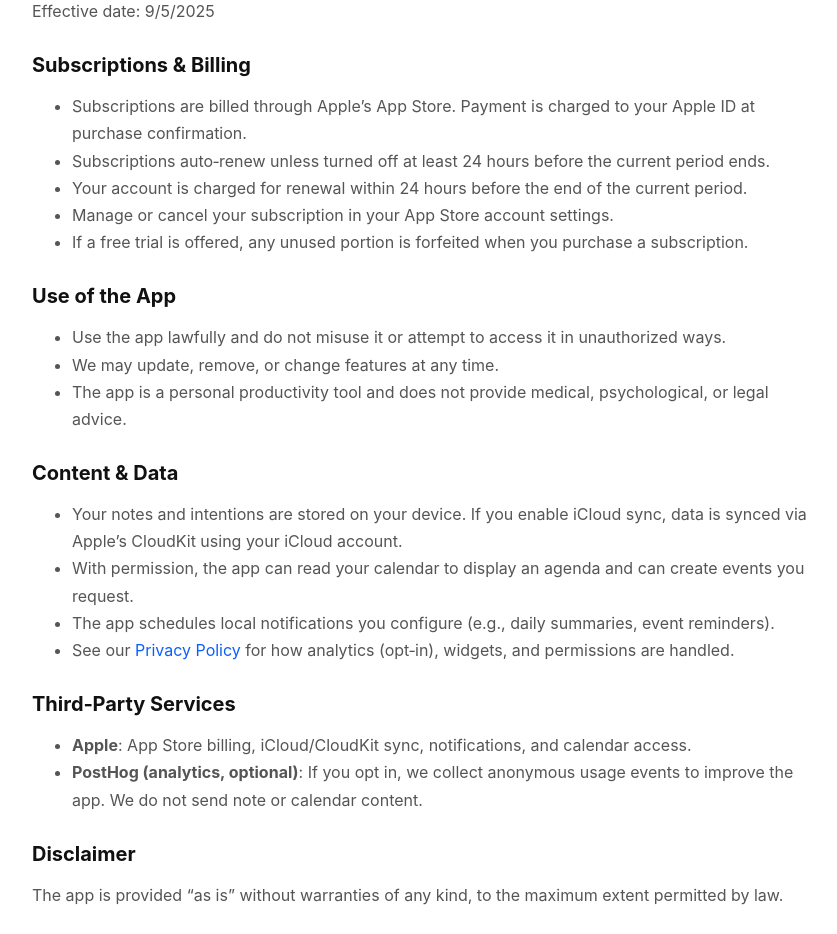
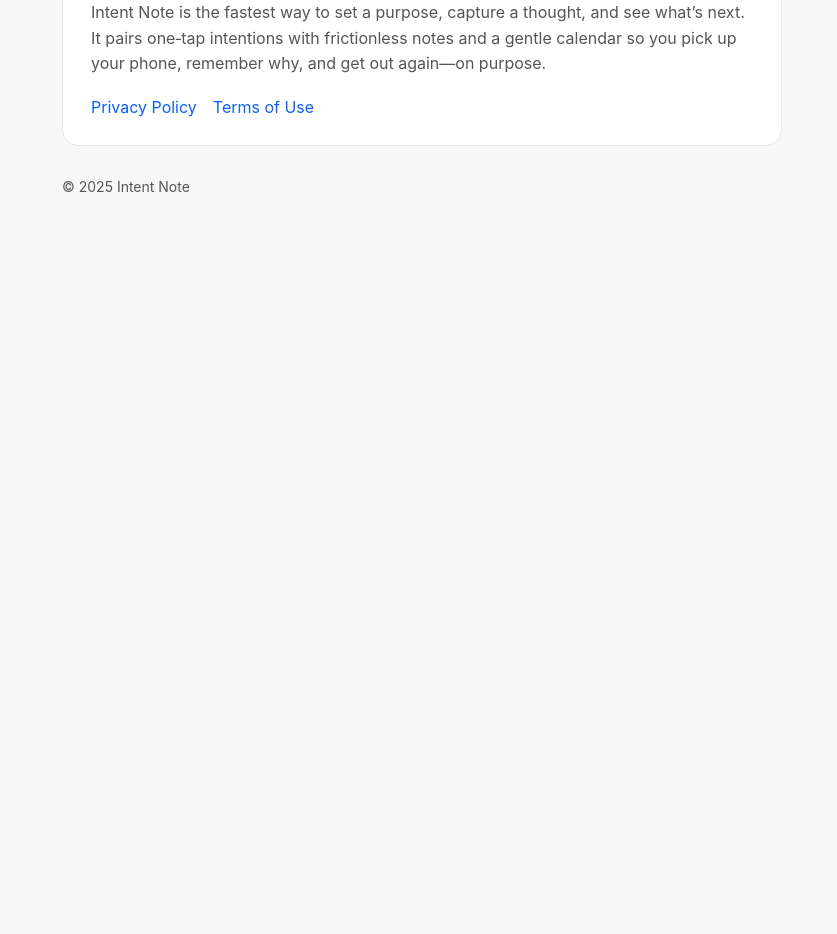
Before and after one commit to QuixoteApps/intentnote-site, a plain HTML site: page index.html in a window 1280 px wide. Shown: the part 119-1053 px from the top of the page, without its empty margins (218-1055 px from the left). After the commit the page ends 800 px from the top, so only its background shows below. Drawn offline with Linux system fonts and the light colour scheme.

Commit message:
Add files via upload

```diff
--- a/index.html
+++ b/index.html
@@ -3,76 +3,38 @@
 <head>
   <meta charset="utf-8" />
   <meta name="viewport" content="width=device-width, initial-scale=1" />
-  <title>Terms of Use • Intent Note</title>
-  <meta name="description" content="Terms of Use for Intent Note" />
+  <title>Intent Note</title>
+  <meta name="description" content="Intent Note — the fastest way to set a purpose, capture a thought, and see what’s next." />
   <style>
-    :root { --bg:#ffffff; --fg:#111; --muted:#555; --card:#fff; --border:#e7e7ea; }
+    :root { --bg:#f7f7f8; --fg:#111; --muted:#555; --card:#fff; --border:#e7e7ea; }
     * { box-sizing: border-box; }
     body { margin:0; font-family: -apple-system, system-ui, Segoe UI, Roboto, Helvetica, Arial, sans-serif; color:var(--fg); background:var(--bg); }
-    .wrap { max-width: 820px; margin: 0 auto; padding: 40px 20px; }
-    h1 { margin: 0 0 12px; font-size: 28px; }
-    h2 { margin: 28px 0 8px; font-size: 20px; }
-    p, li { line-height: 1.7; color: var(--muted); }
+    .wrap { max-width: 760px; margin: 0 auto; padding: 40px 20px; }
+    .card { background: var(--card); border: 1px solid var(--border); border-radius: 16px; padding: 28px; }
+    h1 { margin: 0 0 8px; font-size: 28px; }
+    p { line-height: 1.6; color: var(--muted); }
+    .links { margin-top: 20px; display: flex; gap: 16px; flex-wrap: wrap; }
     a { color: #0b5fff; text-decoration: none; }
     a:hover { text-decoration: underline; }
-    .crumb { margin-bottom: 10px; font-size: 14px; }
+    footer { margin-top: 32px; color: var(--muted); font-size: 14px; }
   </style>
   <meta name="robots" content="noindex,follow" />
 </head>
 <body>
   <div class="wrap">
-    <div class="crumb"><a href="/">← Back</a></div>
-    <h1>Terms of Use</h1>
-    <p>Effective date: <span id="effective"></span></p>
+    <div class="card">
+      <h1>Intent Note</h1>
+      <p>Intent Note is the fastest way to set a purpose, capture a thought, and see what’s next. It pairs one‑tap intentions with frictionless notes and a gentle calendar so you pick up your phone, remember why, and get out again—on purpose.</p>
+      <div class="links">
+        <a href="/privacy/">Privacy Policy</a>
+        <a href="/terms/">Terms of Use</a>
+      </div>
+    </div>
+    <footer>
+      <div>© <span id="year"></span> Intent Note</div>
+    </footer>
+  </div>
+  <script>document.getElementById('year').textContent = new Date().getFullYear();</script>
 
-    <h2>Subscriptions & Billing</h2>
-    <ul>
-      <li>Subscriptions are billed through Apple’s App Store. Payment is charged to your Apple ID at purchase confirmation.</li>
-      <li>Subscriptions auto‑renew unless turned off at least 24 hours before the current period ends.</li>
-      <li>Your account is charged for renewal within 24 hours before the end of the current period.</li>
-      <li>Manage or cancel your subscription in your App Store account settings.</li>
-      <li>If a free trial is offered, any unused portion is forfeited when you purchase a subscription.</li>
-    </ul>
-
-    <h2>Use of the App</h2>
-    <ul>
-      <li>Use the app lawfully and do not misuse it or attempt to access it in unauthorized ways.</li>
-      <li>We may update, remove, or change features at any time.</li>
-      <li>The app is a personal productivity tool and does not provide medical, psychological, or legal advice.</li>
-    </ul>
-
-    <h2>Content & Data</h2>
-    <ul>
-      <li>Your notes and intentions are stored on your device. If you enable iCloud sync, data is synced via Apple’s CloudKit using your iCloud account.</li>
-      <li>With permission, the app can read your calendar to display an agenda and can create events you request.</li>
-      <li>The app schedules local notifications you configure (e.g., daily summaries, event reminders).</li>
-      <li>See our <a href="/privacy/">Privacy Policy</a> for how analytics (opt‑in), widgets, and permissions are handled.</li>
-    </ul>
-
-    <h2>Third‑Party Services</h2>
-    <ul>
-      <li><strong>Apple</strong>: App Store billing, iCloud/CloudKit sync, notifications, and calendar access.</li>
-      <li><strong>PostHog (analytics, optional)</strong>: If you opt in, we collect anonymous usage events to improve the app. We do not send note or calendar content.</li>
-    </ul>
-
-    <h2>Disclaimer</h2>
-    <p>The app is provided “as is” without warranties of any kind, to the maximum extent permitted by law.</p>
-
-    <h2>Limitation of Liability</h2>
-    <p>To the fullest extent permitted by law, we are not liable for any indirect, incidental, or consequential damages arising out of your use of the app.</p>
-
-    <h2>Contact</h2>
-    <p>Email: <a href="mailto:dominick@intentnoteapp.com">dominick@intentnoteapp.com</a></p>
-
-    <h2>Changes</h2>
-    <p>We may update these Terms. We will post updates here and revise the effective date.</p>
-
-    <p>© <span id="year"></span> Intent Note</p>
-  </div>
-  <script>
-    const now = new Date();
-    document.getElementById('year').textContent = now.getFullYear();
-    document.getElementById('effective').textContent = now.toLocaleDateString();
-  </script>
 </body>
 </html>
```
